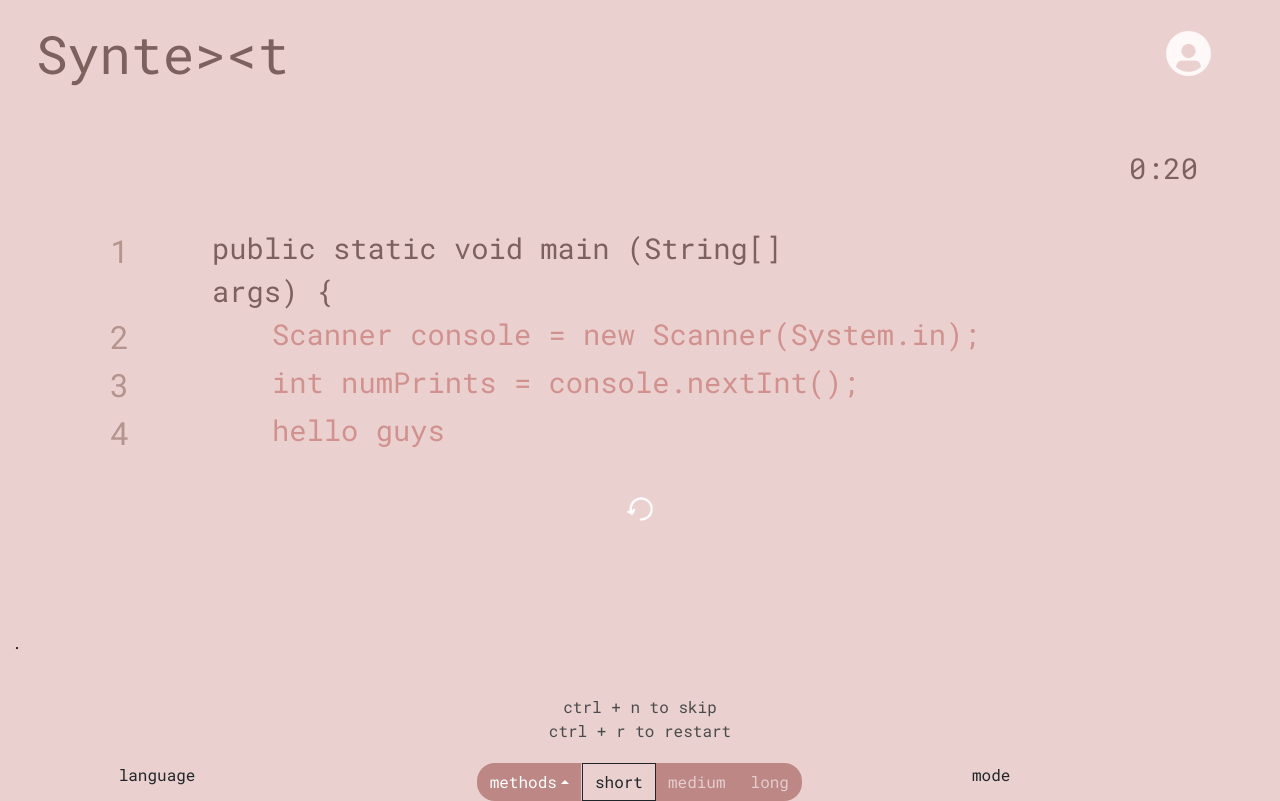
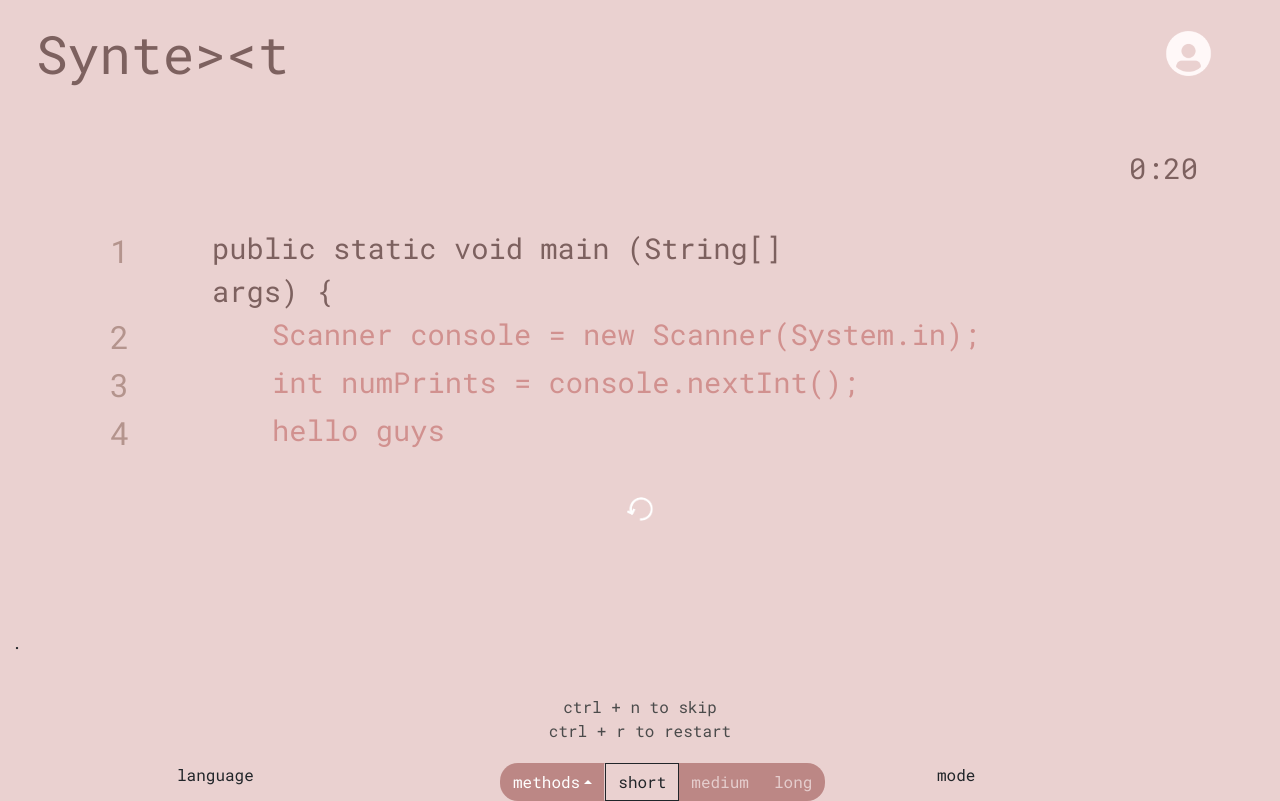
Before and after one commit to hcp-uw/syntext, a React (Create React App) app in the folder client/: page / in a window 1280 px wide. Built offline with nearby package versions, Linux system fonts and the light colour scheme.

Commit message:
parent container

```diff
--- a/client/src/index.js
+++ b/client/src/index.js
@@ -69,6 +69,9 @@ root.render(
           <Col style={{paddingTop: 100}}>.</Col>
         </Row>
 
+        <Container
+          style={{position: "sticky"}}
+          className="fixed-bottom">
         <Row>
           <Col>
           <div style={{
@@ -102,6 +105,7 @@ root.render(
           <Col md={{offset: 2, span: 1}} style={{paddingTop: 20}}>mode</Col>
         </Row>
       </Container>
+      </Container>
 
     </body>
   </>
```
